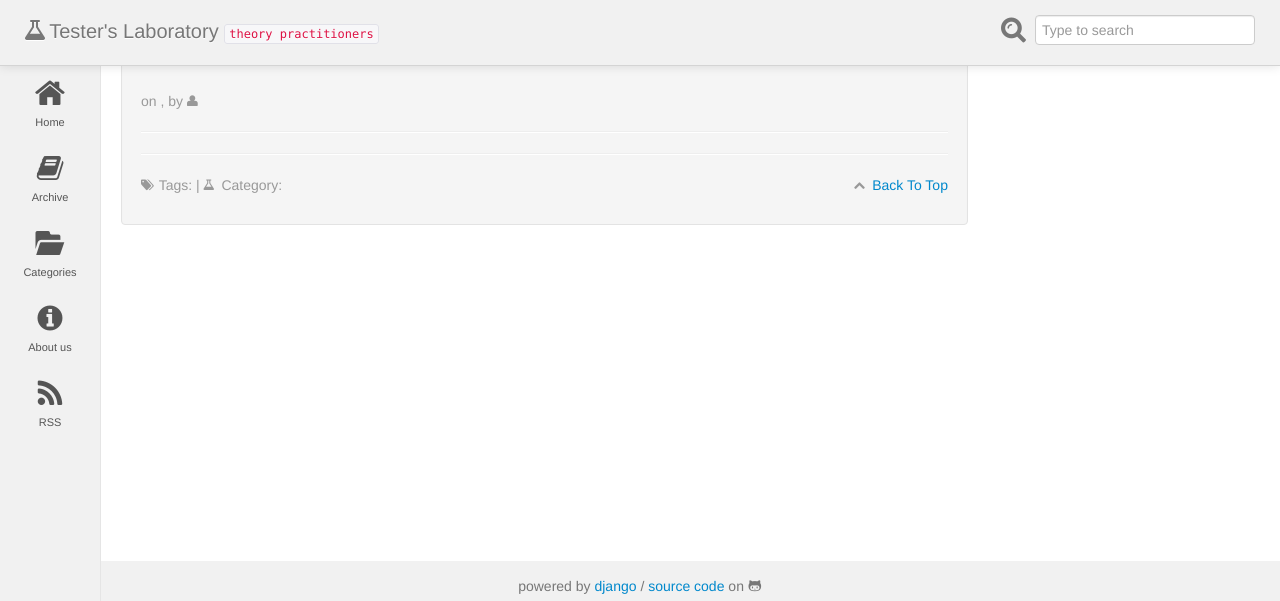
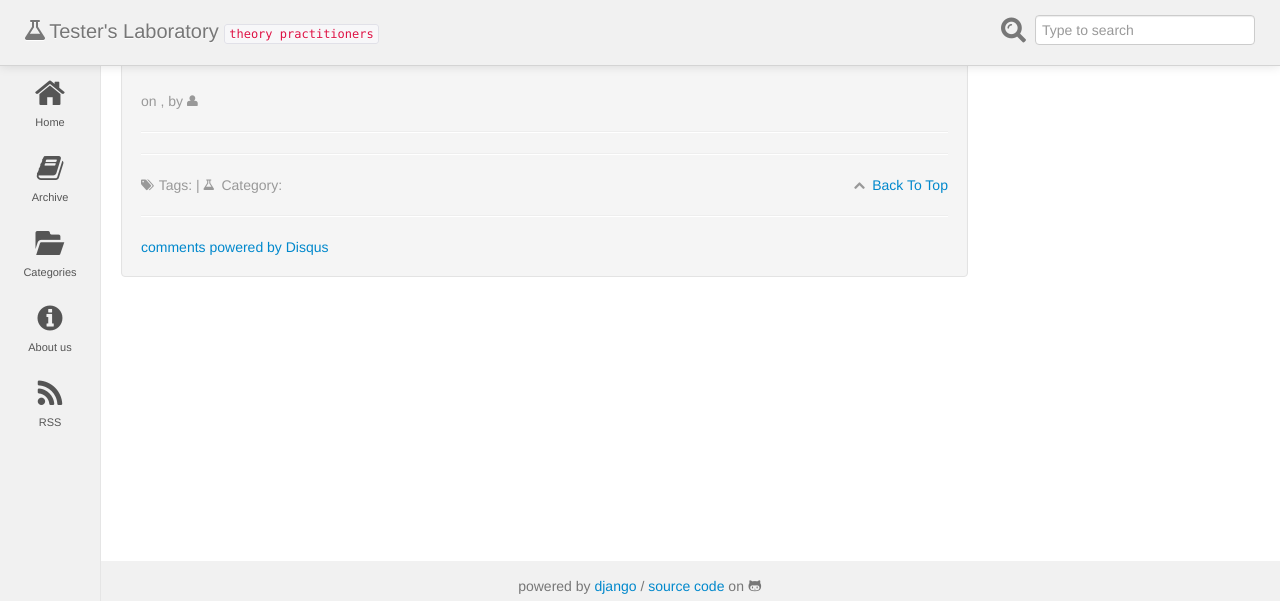
Before and after one commit to skhalymon/testerslab, a Django app: template blog/templates/post.html in a window 1280 px wide. Shown: the top 601 px of the page. Run offline with Django 3.2, Linux system fonts and the light colour scheme; the template is opened without the code that fills it: values that come from a table or form of the project are taken from there, others are empty; data comes from the database, SQL or seed files in the repository; parts of the project's set-up code (start-up, migrations or seed data) failed here and were passed over; some libraries are stand-ins or nearby versions.

Commit message:
disqus integration

```diff
--- a/blog/templates/post.html
+++ b/blog/templates/post.html
@@ -28,6 +28,21 @@
           <a href="#top" title="Back To Top">Back To Top</a>
         </span>
       </p>
+    <hr>
+    <div id="disqus_thread"></div>
+    <script type="text/javascript">
+      /* * * CONFIGURATION VARIABLES: EDIT BEFORE PASTING INTO YOUR WEBPAGE * * */
+      var disqus_shortname = 'testerslab'; // required: replace example with your forum shortname
+
+      /* * * DON'T EDIT BELOW THIS LINE * * */
+      (function() {
+        var dsq = document.createElement('script'); dsq.type = 'text/javascript'; dsq.async = true;
+        dsq.src = 'http://' + disqus_shortname + '.disqus.com/embed.js';
+        (document.getElementsByTagName('head')[0] || document.getElementsByTagName('body')[0]).appendChild(dsq);
+      })();
+    </script>
+    <noscript>Please enable JavaScript to view the <a href="http://disqus.com/?ref_noscript">comments powered by Disqus.</a></noscript>
+    <a href="http://disqus.com" class="dsq-brlink">comments powered by <span class="logo-disqus">Disqus</span></a>
     </div>
   </div>
 </div>
```
Also changed, not shown: blog/templates/blog.html (+19 -1 lines).
